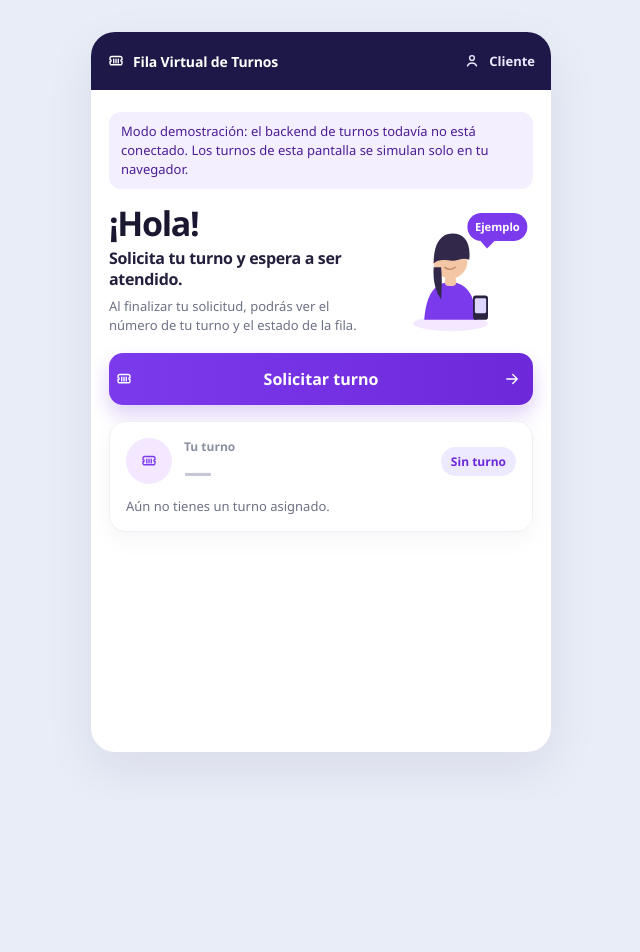
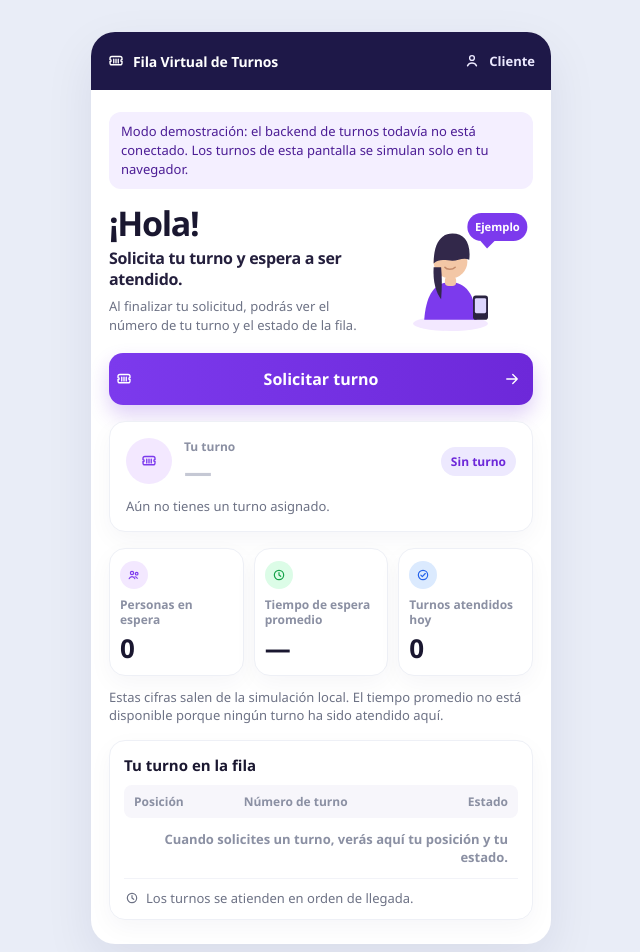
Before and after one commit to Dhani-dev/SystemTurn, a React (Vite) app in the folder frontend/frontend-react/react-client/: page / in a window 1280 px wide. Shown: the top 952 px of the page, without its empty margins (319-959 px from the left). Before the commit the page ends 800 px from the top, so only its background shows below. Built offline with nearby package versions, Linux system fonts and the light colour scheme.

Commit message:
Mostrar la posición en la fila y las estadísticas.

```diff
--- a/frontend/frontend-react/react-client/src/App.css
+++ b/frontend/frontend-react/react-client/src/App.css
@@ -226,6 +226,8 @@
 }
 
 .hint,
+.queue-note,
+.stat-note,
 .alert {
   margin: 12px 0 0;
   color: #6d7285;
@@ -259,6 +261,132 @@
   opacity: 0.6;
 }
 
+.stats {
+  display: grid;
+  grid-template-columns: repeat(3, minmax(0, 1fr));
+  gap: 10px;
+}
+
+.stat,
+.queue {
+  border: 1px solid #eef0f6;
+  border-radius: 16px;
+  background: #fff;
+  box-shadow: 0 8px 24px rgba(30, 27, 75, 0.04);
+}
+
+.stat {
+  padding: 12px 10px 14px;
+}
+
+.stat-icon {
+  display: grid;
+  place-items: center;
+  width: 28px;
+  height: 28px;
+  border-radius: 50%;
+}
+
+.stat-icon.violet {
+  background: #f3e8ff;
+  color: #7c3aed;
+}
+
+.stat-icon.green {
+  background: #dcfce7;
+  color: #16a34a;
+}
+
+.stat-icon.blue {
+  background: #dbeafe;
+  color: #2563eb;
+}
+
+.stat span,
+.queue-title span {
+  display: block;
+  color: #8b90a3;
+  font-size: 12px;
+  font-weight: 600;
+}
+
+.stat strong {
+  display: block;
+  margin-top: 8px;
+  color: #1a1730;
+  font-size: 26px;
+  line-height: 1;
+  letter-spacing: -0.04em;
+}
+
+.stat span {
+  margin-top: 8px;
+  line-height: 1.25;
+}
+
+.queue {
+  padding: 14px 14px 12px;
+}
+
+.queue-title {
+  margin-bottom: 10px;
+  color: #1a1730;
+  font-size: 15px;
+  font-weight: 700;
+}
+
+.queue table {
+  width: 100%;
+  border-collapse: collapse;
+  font-size: 13px;
+}
+
+.queue th {
+  padding: 8px 10px;
+  background: #f7f6fb;
+  color: #8b90a3;
+  font-size: 12px;
+  font-weight: 650;
+  text-align: left;
+}
+
+.queue th:first-child {
+  border-radius: 8px 0 0 8px;
+}
+
+.queue th:last-child {
+  border-radius: 0 8px 8px 0;
+  text-align: right;
+}
+
+.queue td {
+  padding: 12px 10px;
+  border-bottom: 1px solid #f2f3f8;
+  color: #2a2740;
+  font-weight: 700;
+}
+
+.queue td:last-child {
+  text-align: right;
+}
+
+.queue td .status {
+  margin-left: 0;
+}
+
+.queue-note {
+  display: flex;
+  align-items: center;
+  gap: 6px;
+  margin-top: 10px;
+}
+
+.empty-row td {
+  color: #8b90a3;
+  font-weight: 600;
+  text-align: left;
+}
+
 @media (max-width: 640px) {
   .page {
     padding: 0;
@@ -286,7 +414,16 @@
     font-size: 30px;
   }
 
-  .turno-copy strong {
+  .turno-copy strong,
+  .stat strong {
     font-size: 22px;
   }
+
+  .stats {
+    gap: 8px;
+  }
+
+  .stat span {
+    font-size: 11px;
+  }
 }
--- a/frontend/frontend-react/react-client/src/App.jsx
+++ b/frontend/frontend-react/react-client/src/App.jsx
@@ -1,16 +1,27 @@
-import { useRef, useState } from 'react'
-import { consultarTurno, solicitarTurno, usandoSimulacion } from './services/turnosService.js'
-import { etiquetaEstado, formatearMinutos, formatearNumero } from './utils/turnoFormat.js'
+import { useEffect, useRef, useState } from 'react'
+import { consultarTurno, obtenerEstadisticas, solicitarTurno, usandoSimulacion } from './services/turnosService.js'
+import { etiquetaEstado, formatearCantidad, formatearMinutos, formatearNumero } from './utils/turnoFormat.js'
 import './App.css'
 
 const SIMULACION = usandoSimulacion()
 
 function App() {
   const [turno, setTurno] = useState(null)
+  const [stats, setStats] = useState(null)
   const [phase, setPhase] = useState('idle')
   const [error, setError] = useState('')
   const [aviso, setAviso] = useState('')
   const ocupado = useRef(false)
+
+  useEffect(() => {
+    let vigente = true
+    obtenerEstadisticas().then((data) => {
+      if (vigente) setStats(data)
+    })
+    return () => {
+      vigente = false
+    }
+  }, [turno?.numero, turno?.estado])
 
   async function ejecutar(accion, siguientePhase) {
     if (ocupado.current) return
@@ -85,6 +96,8 @@ function App() {
           </button>
           {error && <p role="alert" className="alert">{error}</p>}
           <TurnoCard turno={turno} />
+          <StatsCards stats={stats} simulacion={SIMULACION} />
+          <QueueSection turno={turno} />
           {turno && (
             <button
               type="button"
@@ -185,6 +198,88 @@ function TurnoCard({ turno }) {
   )
 }
 
+function StatsCards({ stats, simulacion }) {
+  const personas = formatearCantidad(stats?.personasEnEspera)
+  const tiempo = formatearMinutos(stats?.tiempoEsperaPromedioMinutos)
+  const atendidos = formatearCantidad(stats?.turnosAtendidosHoy)
+
+  return (
+    <section aria-label="Información de la fila">
+      <div className="stats">
+        <Stat icon="violet" label="Personas en espera" value={personas} glyph={<PeopleIcon />} />
+        <Stat icon="green" label="Tiempo de espera promedio" value={tiempo} glyph={<ClockIcon />} />
+        <Stat icon="blue" label="Turnos atendidos hoy" value={atendidos} glyph={<CheckIcon />} />
+      </div>
+      <p className="stat-note">
+        {simulacion
+          ? 'Estas cifras salen de la simulación local. El tiempo promedio no está disponible porque ningún turno ha sido atendido aquí.'
+          : stats
+            ? 'Cifras obtenidas del servicio.'
+            : 'Las estadísticas no están disponibles: el servicio no entregó estos datos.'}
+      </p>
+    </section>
+  )
+}
+
+function Stat({ icon, label, value, glyph }) {
+  return (
+    <article className="stat">
+      <div className={`stat-icon ${icon}`}>{glyph}</div>
+      <span>{label}</span>
+      <strong>{value ?? '—'}</strong>
+    </article>
+  )
+}
+
+function textoPosicion(turno) {
+  if (typeof turno.posicionEnFila === 'number') return String(turno.posicionEnFila)
+  if (turno.estado === 'PENDIENTE') return 'No disponible'
+  return '—'
+}
+
+function QueueSection({ turno }) {
+  return (
+    <section className="queue" aria-labelledby="fila-titulo">
+      <div className="queue-title" id="fila-titulo">
+        Tu turno en la fila
+      </div>
+      <table>
+        <thead>
+          <tr>
+            <th scope="col">Posición</th>
+            <th scope="col">Número de turno</th>
+            <th scope="col">Estado</th>
+          </tr>
+        </thead>
+        <tbody>
+          {turno ? (
+            <tr>
+              <td>{textoPosicion(turno)}</td>
+              <td>{formatearNumero(turno.numero)}</td>
+              <td>
+                <span className={`status status-${turno.estado.toLowerCase()}`}>
+                  {etiquetaEstado(turno.estado)}
+                </span>
+              </td>
+            </tr>
+          ) : (
+            <tr className="empty-row">
+              <td colSpan={3}>Cuando solicites un turno, verás aquí tu posición y tu estado.</td>
+            </tr>
+          )}
+        </tbody>
+      </table>
+      {turno?.estado === 'PENDIENTE' && typeof turno.posicionEnFila !== 'number' && (
+        <p className="hint">La posición en la fila no está disponible.</p>
+      )}
+      <p className="queue-note">
+        <ClockIcon />
+        Los turnos se atienden en orden de llegada.
+      </p>
+    </section>
+  )
+}
+
 function mensajeTurno(turno) {
   if (!turno) return 'Aún no tienes un turno asignado.'
   if (turno.estado === 'PENDIENTE') return 'Consulta el estado de tu turno en esta pantalla.'
@@ -213,6 +308,35 @@ function ArrowIcon() {
   )
 }
 
+function PeopleIcon() {
+  return (
+    <svg width="16" height="16" viewBox="0 0 24 24" fill="none" aria-hidden="true">
+      <circle cx="9" cy="9" r="2.4" stroke="currentColor" strokeWidth="1.8" />
+      <circle cx="16" cy="10" r="2" stroke="currentColor" strokeWidth="1.8" />
+      <path d="M4.8 17.5c.8-2.2 2.4-3.2 4.2-3.2 1.8 0 3.4 1 4.2 3.2" stroke="currentColor" strokeWidth="1.8" strokeLinecap="round" />
+      <path d="M13.5 14.6c1.4.1 2.6.9 3.3 2.4" stroke="currentColor" strokeWidth="1.8" strokeLinecap="round" />
+    </svg>
+  )
+}
+
+function ClockIcon() {
+  return (
+    <svg width="16" height="16" viewBox="0 0 24 24" fill="none" aria-hidden="true">
+      <circle cx="12" cy="12" r="7" stroke="currentColor" strokeWidth="1.8" />
+      <path d="M12 8.5V12l2.5 2" stroke="currentColor" strokeWidth="1.8" strokeLinecap="round" strokeLinejoin="round" />
+    </svg>
+  )
+}
+
+function CheckIcon() {
+  return (
+    <svg width="16" height="16" viewBox="0 0 24 24" fill="none" aria-hidden="true">
+      <circle cx="12" cy="12" r="7" stroke="currentColor" strokeWidth="1.8" />
+      <path d="M8.8 12.2 11 14.4 15.4 9.8" stroke="currentColor" strokeWidth="1.8" strokeLinecap="round" strokeLinejoin="round" />
+    </svg>
+  )
+}
+
 function UserIcon() {
   return (
     <svg width="18" height="18" viewBox="0 0 24 24" fill="none" aria-hidden="true">
```
